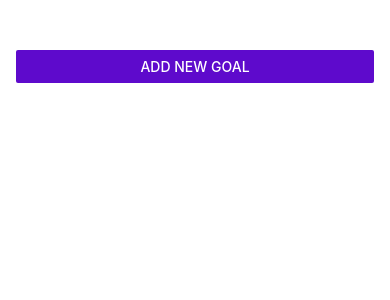
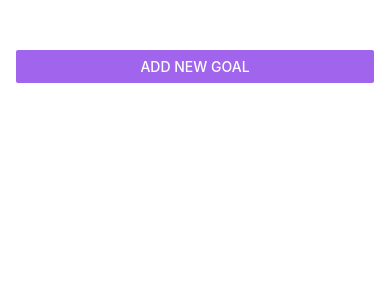
Before and after one commit to graceupongraceemi/RN_project_2501max, a React Native app: screen / in a window 390 px wide. Shown: the top 300 px of the page. Built offline with nearby package versions, Linux system fonts and the light colour scheme.

Commit message:
Add New Goal button color changed to a lighter color in App.js

```diff
--- a/App.js
+++ b/App.js
@@ -36,7 +36,7 @@ export default function App() {
     <View style={styles.appContainer}>
       <Button
         title='Add New Goal'
-        color='#5e0acc'
+        color='#a065ec'
         onPress={startAddGoalHandler}
       />
       <GoalInput
```
